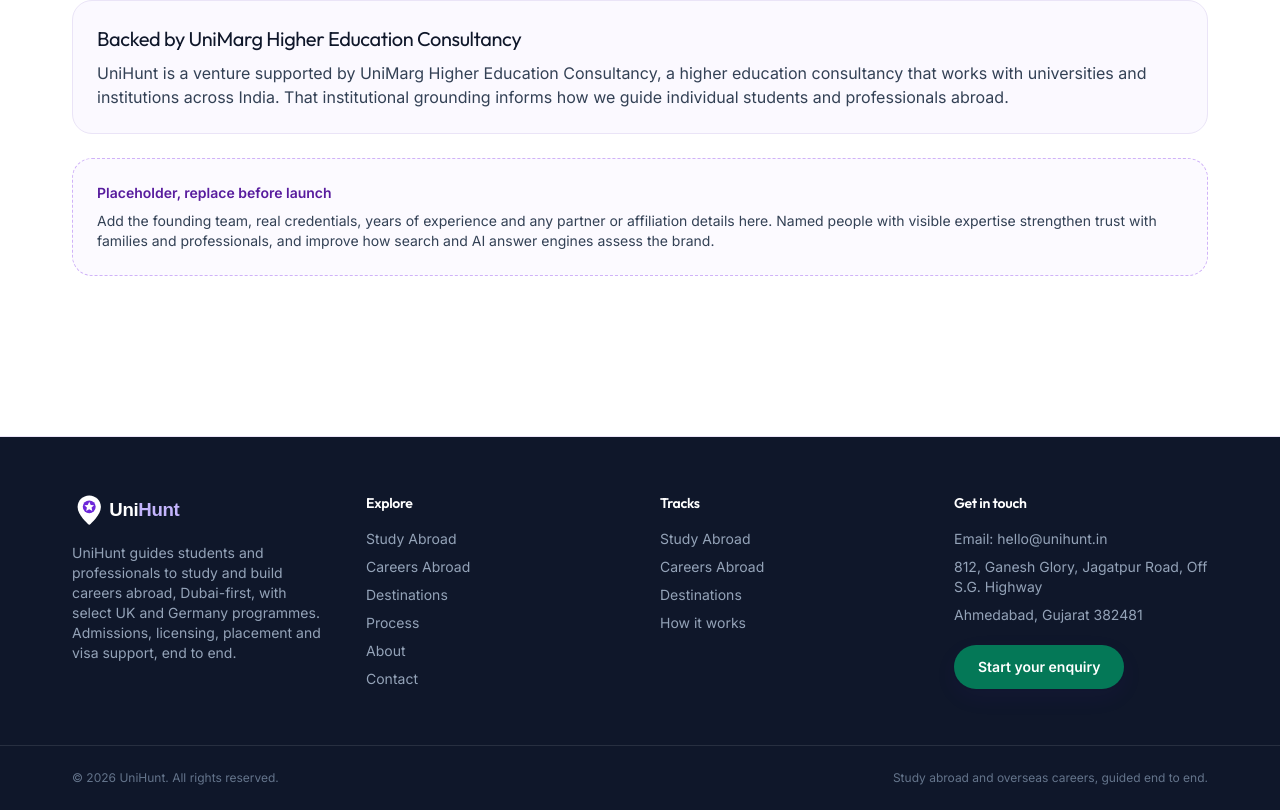
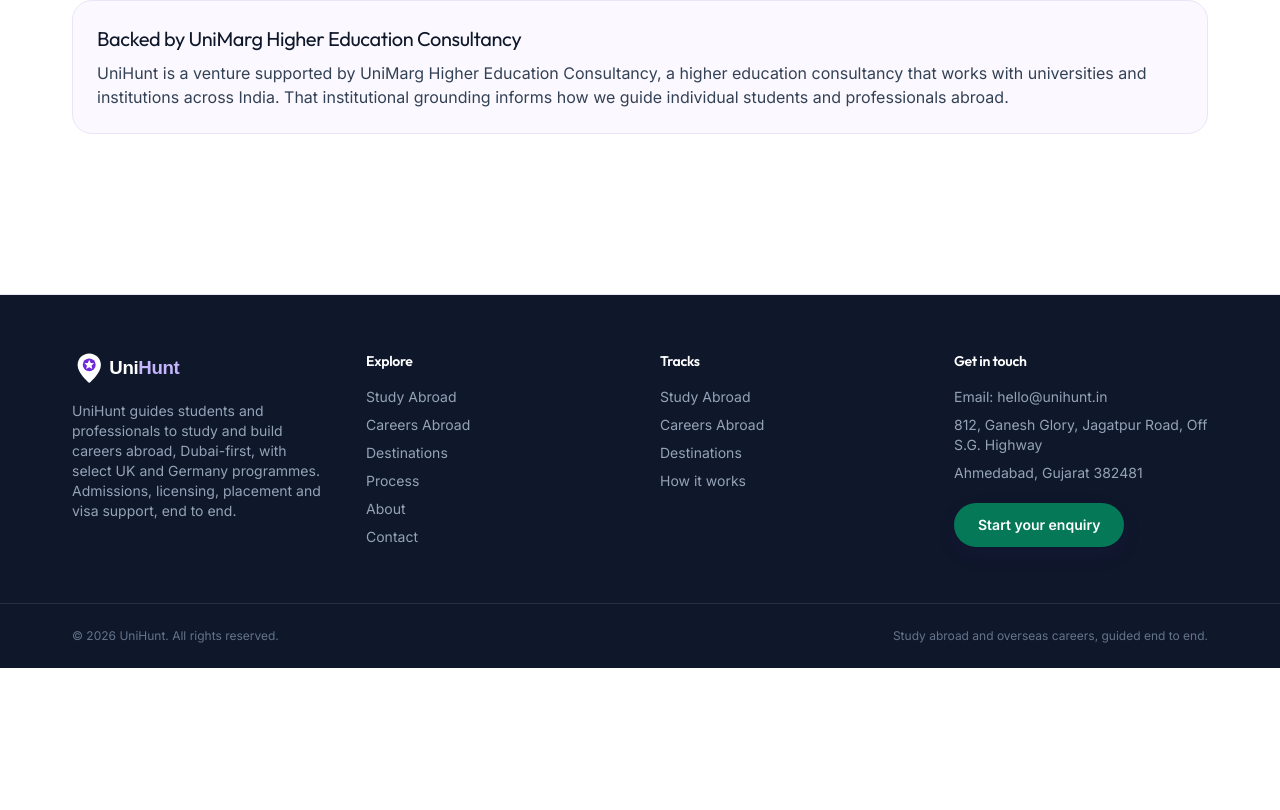
Before and after one commit to Kaypee-43/unihunt-website, a Next.js app: page /about in a window 1280 px wide. Shown: the part 1040-1850 px from the top of the page. After the commit the page ends 1708 px from the top, so only its background shows below. Built offline with nearby package versions, Linux system fonts and the light colour scheme; no server answers.

Commit message:
Update page.tsx

```diff
--- a/src/app/about/page.tsx
+++ b/src/app/about/page.tsx
@@ -64,16 +64,6 @@
           </div>
         </Reveal>
 
-        <Reveal>
-          <div className="mt-6 rounded-2xl border border-dashed border-brand-300 bg-brand-50/50 p-6">
-            <p className="text-sm font-semibold text-brand-800">Placeholder, replace before launch</p>
-            <p className="mt-2 text-sm text-body">
-              Add the founding team, real credentials, years of experience and any partner or affiliation details here.
-              Named people with visible expertise strengthen trust with families and professionals, and improve how
-              search and AI answer engines assess the brand.
-            </p>
-          </div>
-        </Reveal>
       </section>
     </>
   );
```
